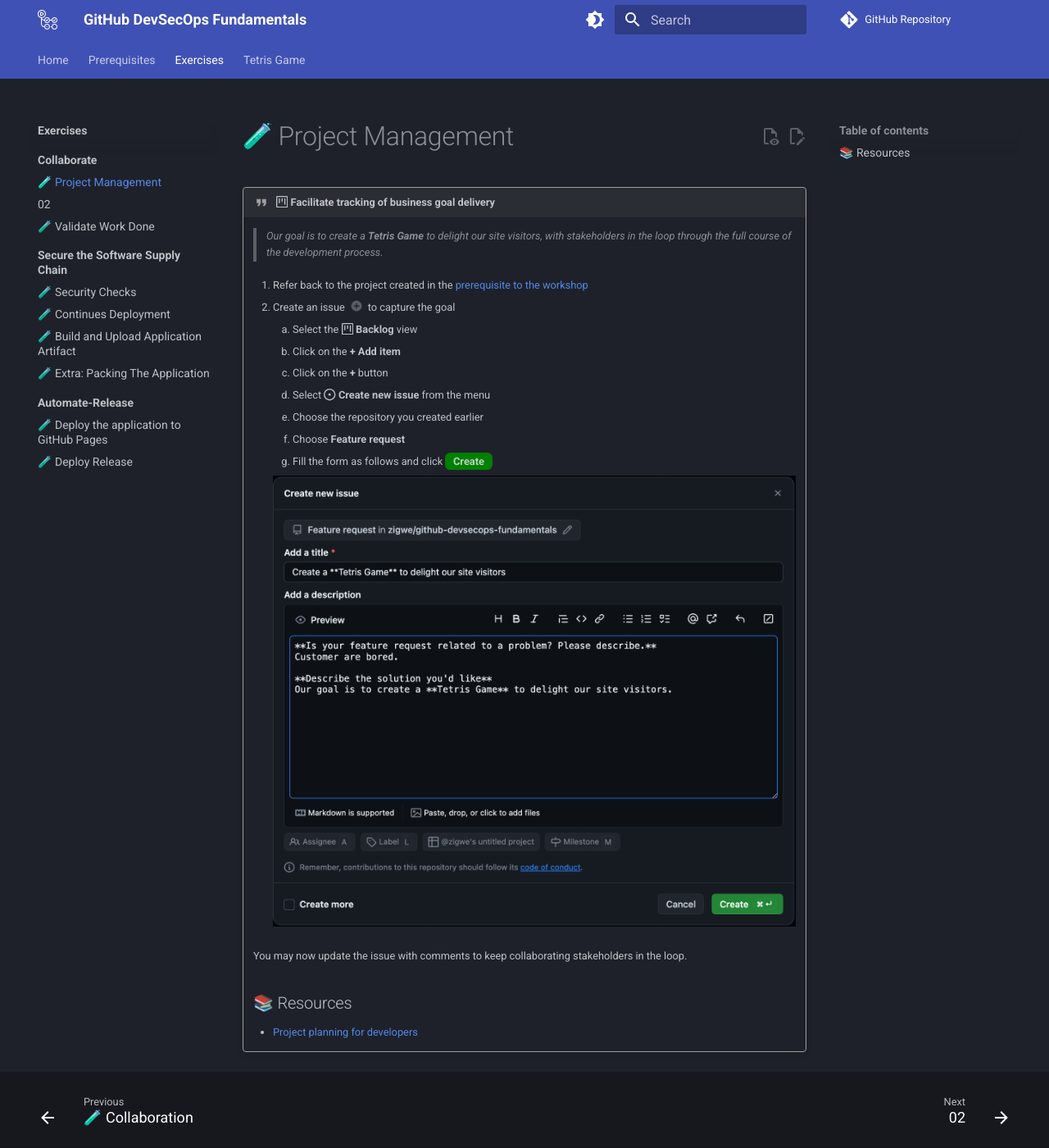
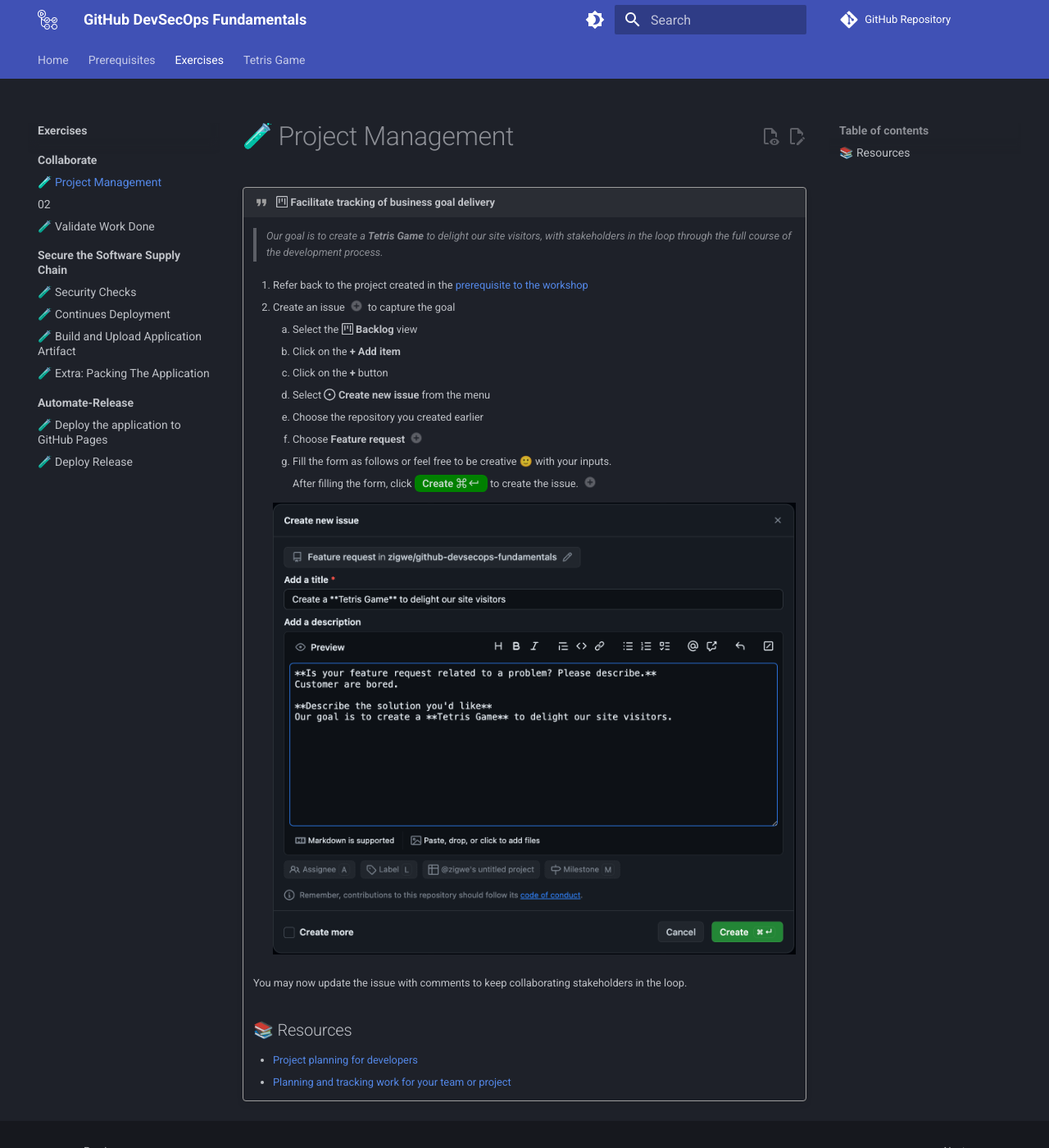
Before and after one commit to githubuniverseworkshops/github-devsecops-fundamentals, an MkDocs documentation site: the page built from docs/exercises/01.collaborate/01.md, in a window 1280 px wide and 1400 px high. Shown: the whole window at 82% size. Built offline with MkDocs 1.6.1 and Material for MkDocs 9.7.7, drawn with Linux system fonts in a browser that asks for light colours; emoji names are drawn with the system emoji font; comment, search, counter and statistics services are not loaded.

Commit message:
Improve Project Management

````diff
--- a/docs/exercises/01.collaborate/01.md
+++ b/docs/exercises/01.collaborate/01.md
@@ -18,8 +18,23 @@
           3. Click on the **+** button
           4. Select **:octicons-issue-opened-16: Create new issue** from the menu
           5. Choose the repository you created earlier
-          6. Choose **Feature request**
-          7. Fill the form as follows and click <span style="background-color: green; font-weight: bold; padding: 0.25em 0.75em; border-radius: 0.5em">Create</span>
+          6. Choose **Feature request** (1)
+             { .annotate }
+
+             1. The issue creation was facilitated with an 👀 [**issue template**](https://docs.github.com/en/communities/using-templates-to-encourage-useful-issues-and-pull-requests/about-issue-and-pull-request-templates#issue-templates).
+
+                ```markdown title=".github/ISSUE_TEMPLATE/feature_request.md"
+                --8<-- ".github/ISSUE_TEMPLATE/feature_request.md"
+                ```
+
+          7. Fill the form as follows or feel free to be creative 🙂 with your inputs.
+
+             After filling the form, click <span class="gh-button-green">Create :material-apple-keyboard-command::material-keyboard-return:</span> to create the issue. (1)
+             { .annotate }
+
+             1. Things you can do in an issue include but are not limited to
+                - [**Assign**](https://docs.github.com/en/issues/tracking-your-work-with-issues/assigning-issues-and-pull-requests-to-other-github-users) the issue to yourself or other stakeholders.
+                - [**Mention**](https://docs.github.com/en/get-started/writing-on-github/getting-started-with-writing-and-formatting-on-github/basic-writing-and-formatting-syntax#mentioning-people-and-teams) other stakeholders (people and teams) to notify them for awareness.
 
           ![Create issue](../../assets/img/create-issue.png)
 
@@ -27,3 +42,4 @@
 
     ## 📚 Resources
     - [Project planning for developers](https://github.com/features/issues)
+    - [Planning and tracking work for your team or project](https://docs.github.com/en/issues/tracking-your-work-with-issues/planning-and-tracking-work-for-your-team-or-project)
````
